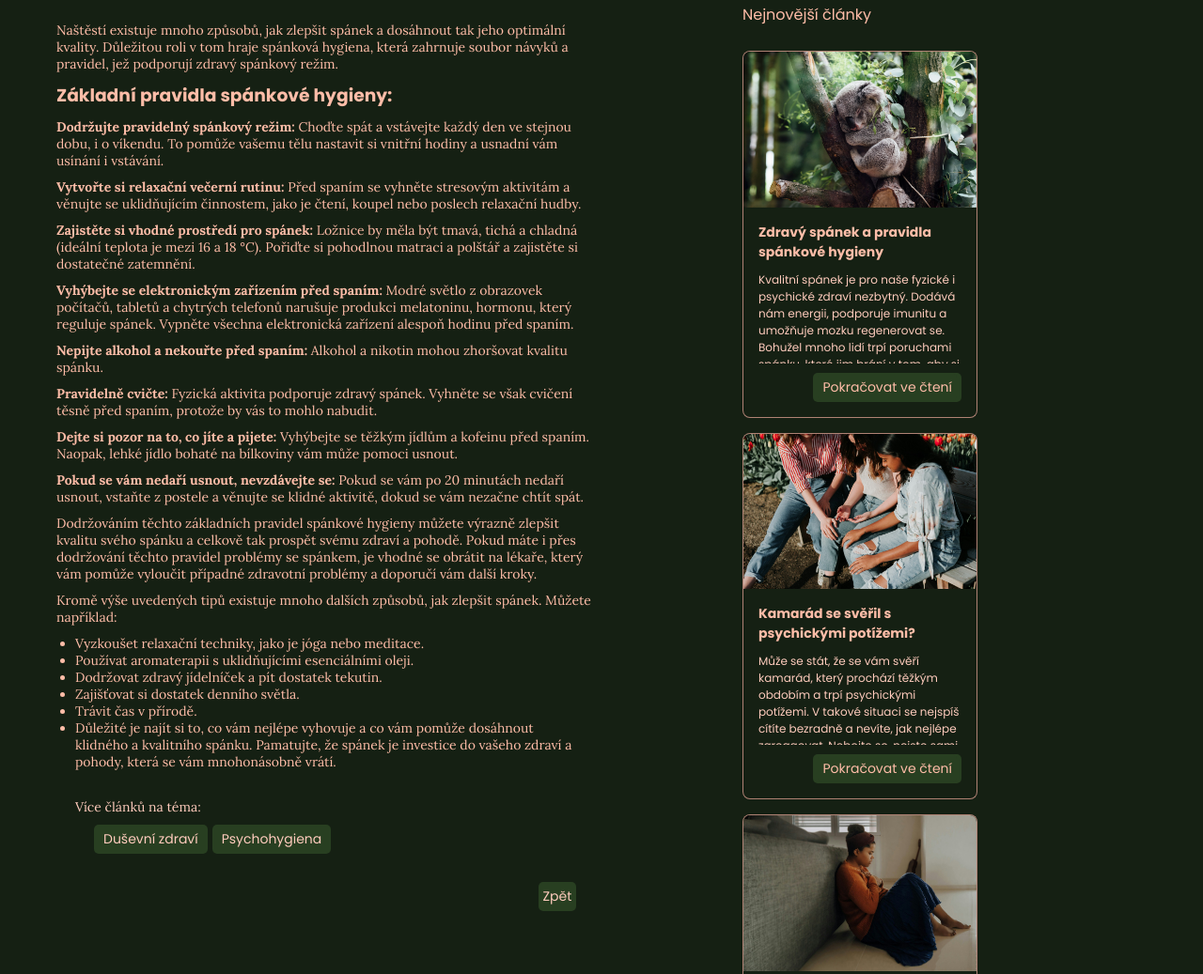
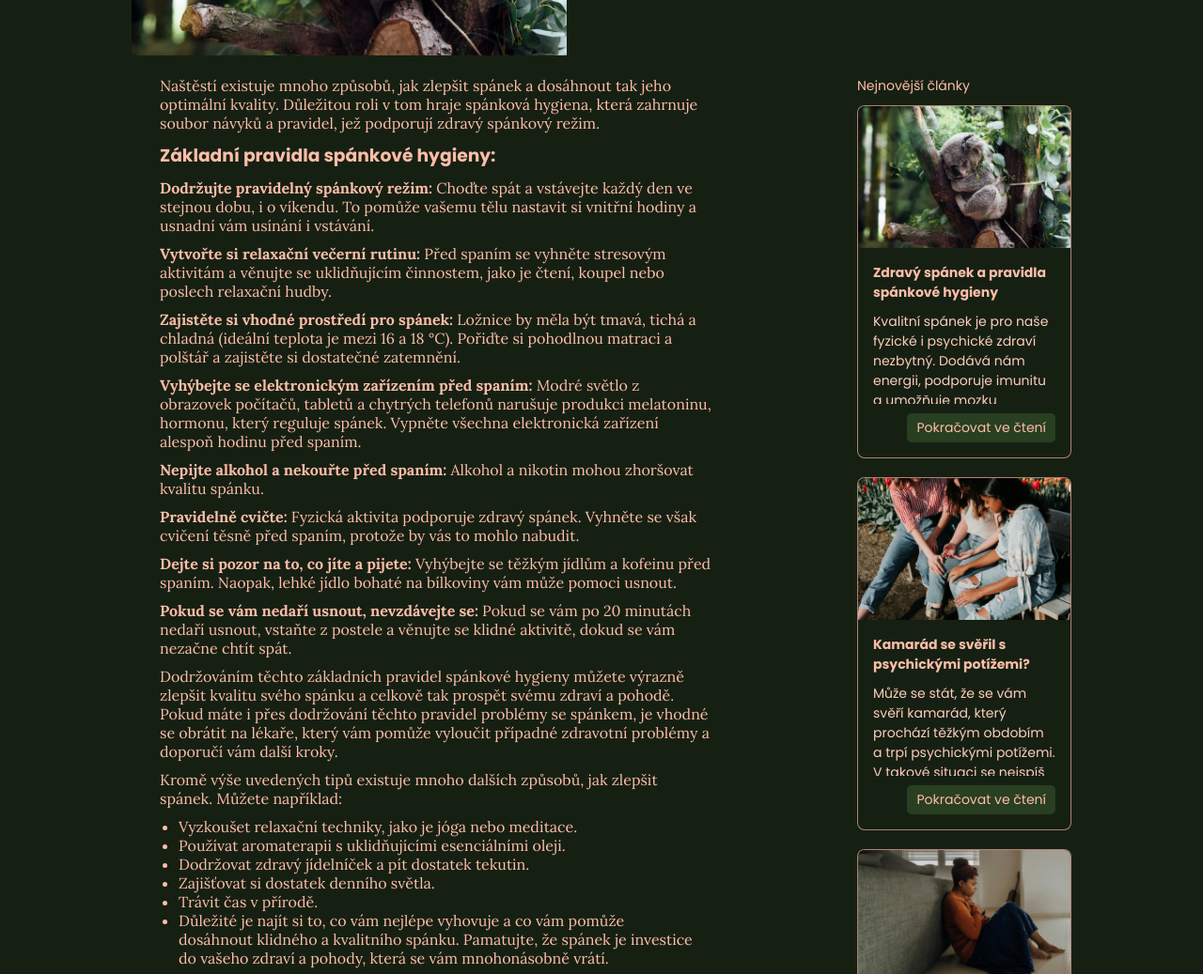
Before and after one commit to VendulaKonecna/Zdrava-mysl, an Eleventy site: page clanky/spanek.md in a window 1280 px wide. Shown: the part 408-1445 px from the top of the page at 94% size. Built offline with nearby package versions, Linux system fonts and the light colour scheme; Eleventy itself is replaced by a stand-in of ours; files that its build step writes are made by us from their sources.

Commit message:
upraveno grid pro clanek

```diff
--- a/_includes/layouts/article.njk
+++ b/_includes/layouts/article.njk
@@ -1,9 +1,9 @@
 ---
 layout: layouts/template.njk
 ---
-
+<div class="container">
     <!--BREADSCRUMBS-->
-<nav class="breadcrumbs container">
+    <nav class="breadcrumbs">
         <ul class="breadcrumbs__list">
             <li class="breadcrumbs__item" ><a class="breadcrumbs__link" href="/">Domů</a></li><!--
             --><li class="breadcrumbs__item" ><a class="breadcrumbs__link" href="/clanky/">Články</a></li><!--
@@ -29,8 +29,10 @@ layout: layouts/template.njk
         </div>
 
 
-    <aside class="articles__new aside">
+        <aside class="articles__container right">
             <p>Nejnovější články</p>
+
+            <div class="articles__new aside">
                 {% for prispevek in collections.clanky | reverse | limit(3) %}
 
                 <div class="article--wrapp">
@@ -49,6 +51,8 @@ layout: layouts/template.njk
                 </div>
 
                 {% endfor %}
+            </div>
         </aside>
 
     </article>
+</div>
--- a/scss/pages/_article.scss
+++ b/scss/pages/_article.scss
@@ -3,11 +3,12 @@
 
 .article {
     max-width: 900px;
+    margin: 0 auto;
 
     @media screen and (min-width: 580px) {
         max-width: 1040px;
         display: grid;
-        grid-template-columns: 1fr 1fr 1fr;
+        grid-template-columns: 3fr 1fr 1fr 1fr;
         grid-template-rows: 1fr auto;
     }
 }
@@ -32,11 +33,11 @@
 }
 
 .article__text {
-    padding: 20px;
+
     @media screen and (min-width: 580px) {
         grid-column: 1 / -1;
         grid-row: auto;
-        margin-inline: 40px;
+        padding-left: 30px;
     }
 
     @media screen and (min-width: 900px) {
@@ -44,15 +45,22 @@
     }
 }
 
-.aside {
+.right {
     display: none;
 
     @media screen and (min-width: 900px) {
-    display: grid;
+    grid-column: 4 / -1;
+    display: block;
     max-width: 250px;
     justify-self: end;
+    }
 }
+
+.aside {
+    display: grid;
+    gap: 20px;
 }
+
 
 .article__text p,
 .article__text h3,
@@ -62,11 +70,11 @@
 }
 .article__text p {
     font-family: "Lora", serif;
-    font-size: 14px;
+    font-size: 16px;
 }
 .article__text .article__perex {
     font-family: "Poppins", sans-serif;
-    font-size: 16px;
+    font-size: 18px;
 }
 .article__text a {
     font-family: "Poppins", sans-serif;
@@ -74,9 +82,10 @@
 }
 .article__text li {
     font-family: "Lora", serif;
-    font-size: 14px;
+    font-size: 16px;
 }
-.article__text ul {
+.article__text ul,
+.article__text ol {
     padding-inline: 20px;
 }
 .onas p {
--- a/scss/pages/_articles-wrapp.scss
+++ b/scss/pages/_articles-wrapp.scss
@@ -43,7 +43,7 @@
 
 .article__perex {
     color: c.$c-font-sec;
-    font-size: 12px;
+    font-size: 14px;
 }
 
 .article__more {
```
Also changed, not shown: css/style.css, css/style.min.css, 2 other files. Lines whose indentation alone changed are shown as unchanged.
